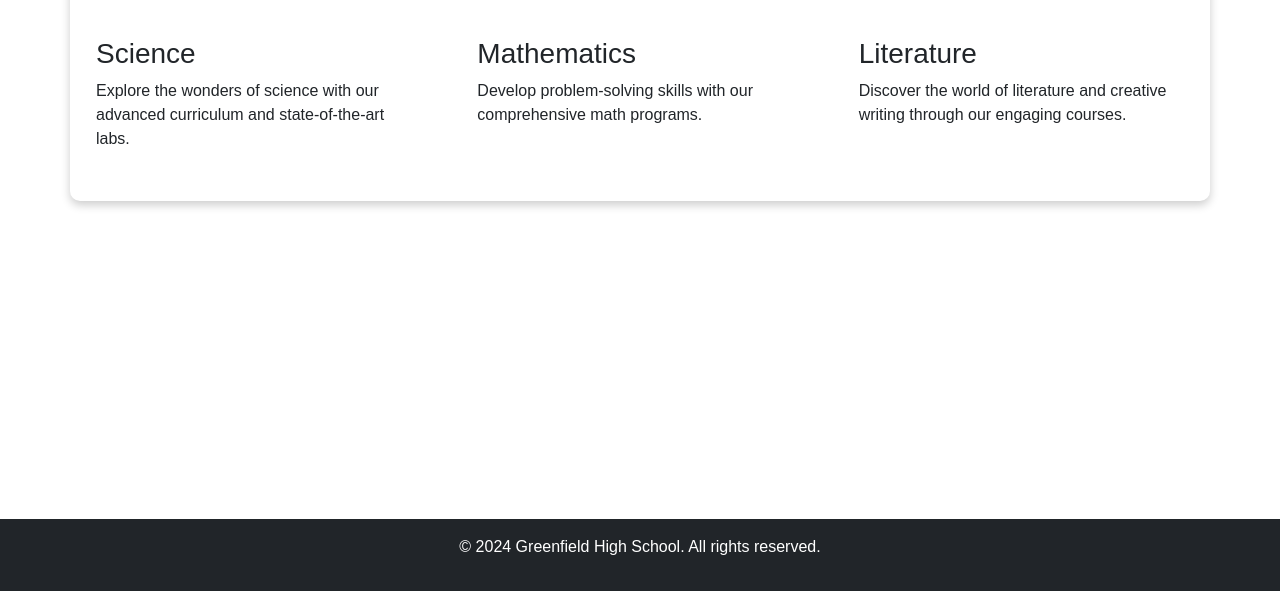
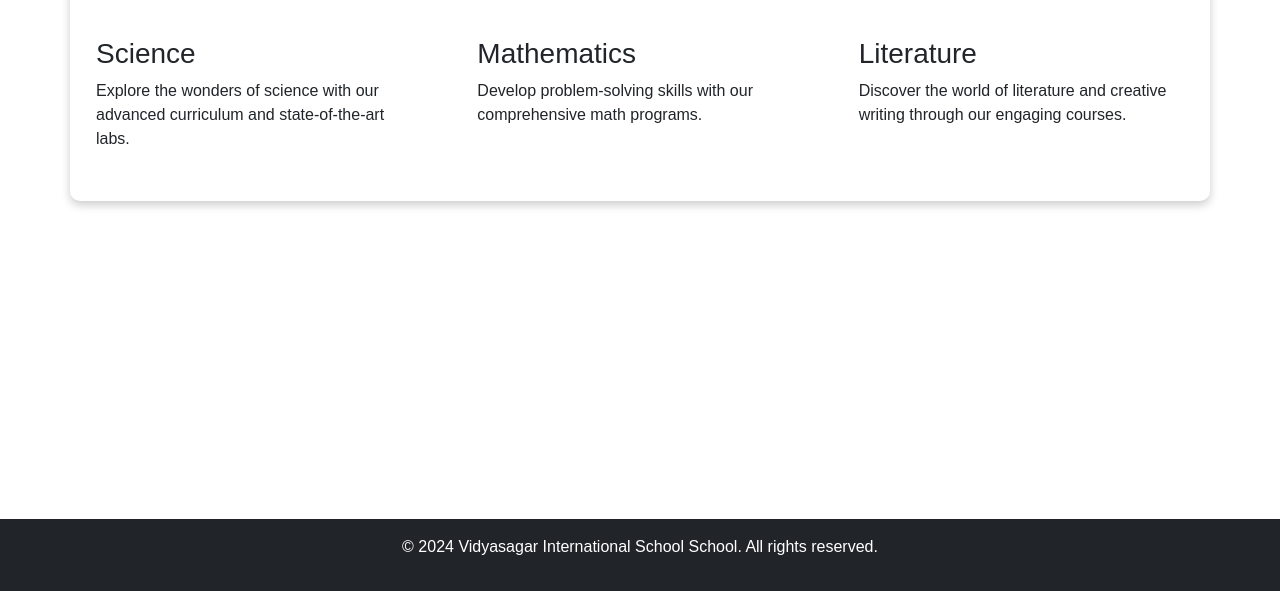
Before and after one commit to shefaparween/S_web, a plain HTML site: page academic.html in a window 1280 px wide. Shown: the part 209-800 px from the top of the page. Drawn offline with nearby package versions, Linux system fonts and the light colour scheme.

Commit message:
Update academic.html

```diff
--- a/academic.html
+++ b/academic.html
@@ -95,7 +95,7 @@
 
     <!-- Footer -->
     <footer class="bg-dark text-white text-center py-3">
-      <p>&copy; 2024 Greenfield High School. All rights reserved.</p>
+      <p>&copy; 2024 Vidyasagar International School School. All rights reserved.</p>
     </footer>
 
     <!-- Bootstrap JS -->
```
